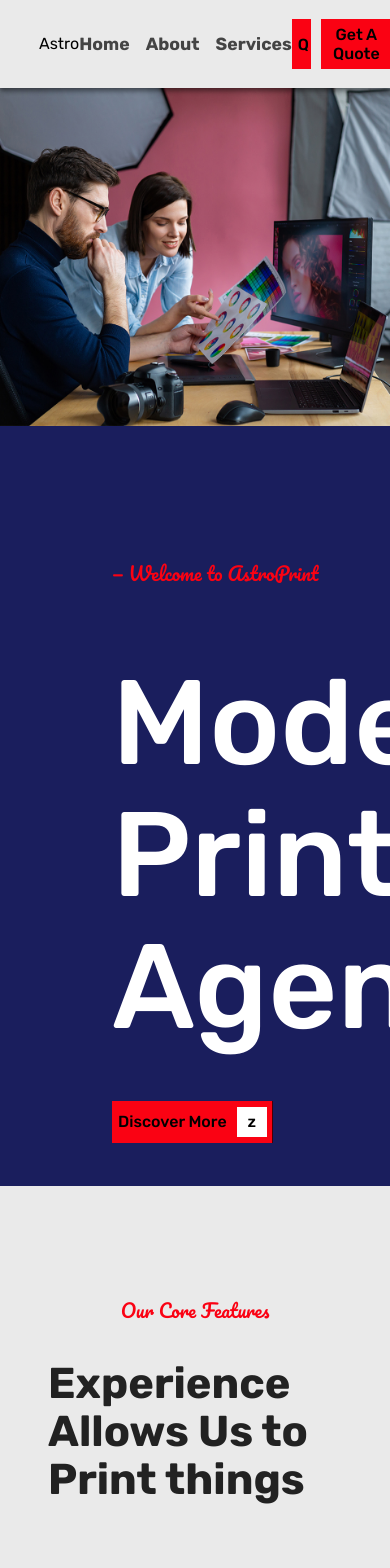
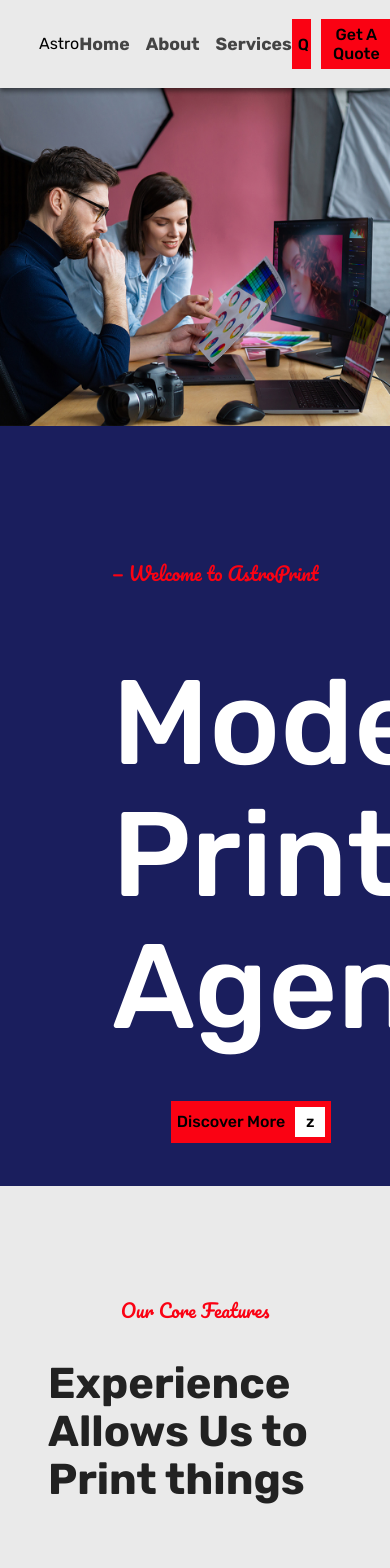
Before and after one commit to Successagent/AstroPrint, a React (Vite) app: page / in a window 390 px wide. Shown: the top 1568 px of the page. Built offline with nearby package versions, Linux system fonts and the light colour scheme.

Commit message:
update button styles

```diff
--- a/src/components/Button/Button.module.css
+++ b/src/components/Button/Button.module.css
@@ -12,6 +12,11 @@
 .fillFlex {
   align-self: flex-start;
 }
+@media screen and (max-width: 768px) {
+  .fillFlex {
+    align-self: center;
+  }
+}
 
 .button * {
   z-index: 4;
@@ -22,11 +27,10 @@
   top: 0;
   left: -100%;
   position: absolute;
-  width: 100%;
+  width: 102%;
   height: 100%;
   background: #000;
   z-index: 0;
-  transform: translate(200%);
 }
 
 .button p {
@@ -57,14 +61,14 @@
     transform: translate(0%);
   }
   100% {
-    transform: translate(100%);
+    transform: translate(98%);
   }
 }
 @keyframes slideOut {
   0% {
-    transform: translate(100%);
+    transform: translate(98%);
   }
   100% {
-    transform: translate(200%);
+    transform: translate(202%);
   }
 }
```
